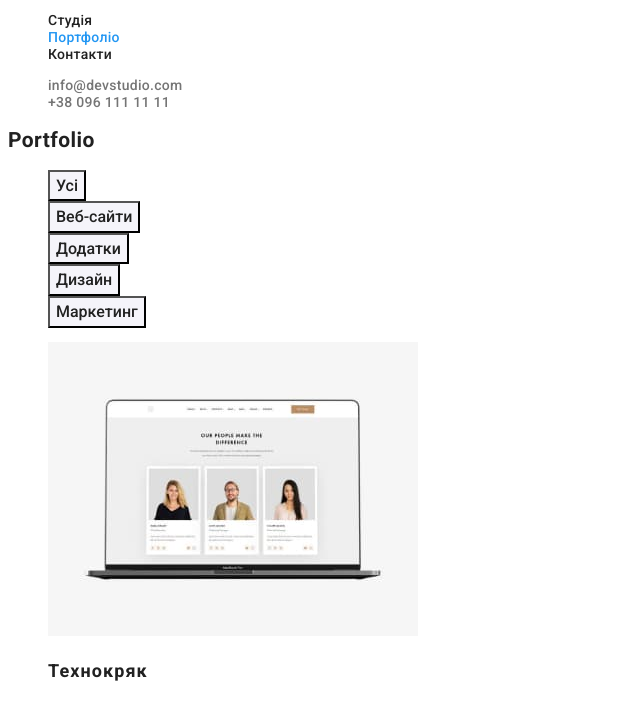
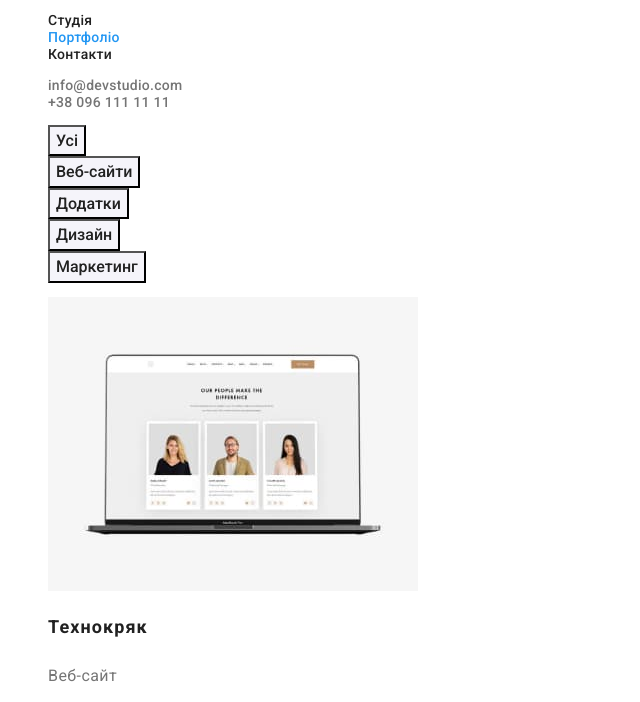
Before and after one commit to marynalykholot/goit-markup-hw-02, a plain HTML site: page portfolio.html in a window 1280 px wide. Shown: the part 41-743 px from the top of the page, without its empty margins (0-640 px from the left). Drawn offline with Linux system fonts and the light colour scheme.

Commit message:
зміна в назві класу

```diff
--- a/portfolio.html
+++ b/portfolio.html
@@ -34,7 +34,7 @@
     </header>
     <main>
       <section class="portfolio">
-        <h1 class="visually-hidde">Portfolio</h1>
+        <h1 class="visually-hidden">Portfolio</h1>
         <ul class="list">
           <li><button class="portfolio-button" type="button">Усі</button></li>
           <li><button class="portfolio-button" type="button">Веб-сайти</button></li>
```
